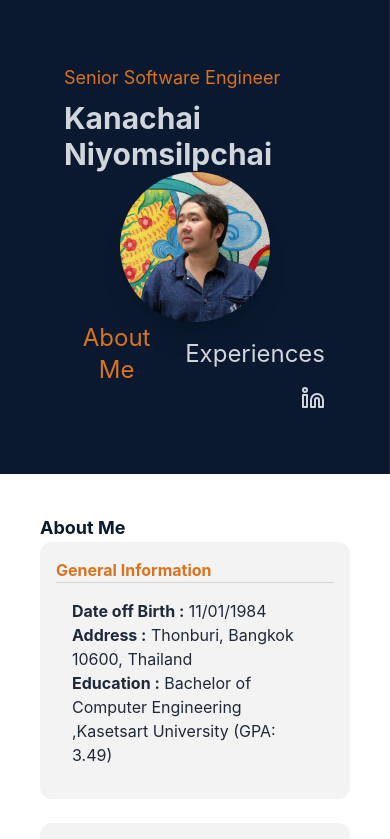
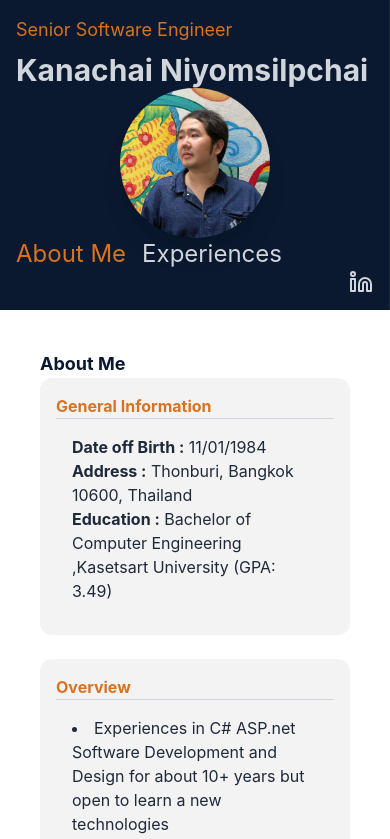
Before and after one commit to senmai121/my-port-folio, a Next.js app: page / in a window 390 px wide. Shown: the top 839 px of the page. Built offline with nearby package versions, Linux system fonts and the light colour scheme; no server answers.

Commit message:
Fix lay out

```diff
--- a/src/pages/MainLayout.tsx
+++ b/src/pages/MainLayout.tsx
@@ -28,7 +28,7 @@ export default function Home() {
             {/* Left Side - Fixed Name */}
 
 
-            <div className="lg:w-1/4 md:w-1/3 bg-[#0a192f] backdrop-opacity-50 w-full border-r border-gray-800 p-16 flex flex-col justify-top lg:sticky top-0 lg:h-screen sm:h-1/2">
+            <div className="lg:w-1/4 md:w-1/3 bg-[#0a192f] backdrop-opacity-50 w-full border-r border-gray-800 p-4 md:p-16 flex flex-col justify-top lg:sticky top-0 lg:h-screen sm:h-1/2">
 
                 {/*<div className="absolute inset-0 bg-white bg-white/30 backdrop-invert backdrop-opacity-30"></div>*/}
                 <div className="flex-1 relative z-10">
@@ -65,7 +65,7 @@ export default function Home() {
                 </nav>
                 </div>
 
-                <div className="flex-1 flex items-end justify-end relative z-10">
+                <div className="flex-1 flex items-end justify-end md:justify-center relative z-10">
                     <div className="flex space-x-4  space-y-4">
 
                         <a href="https://www.linkedin.com/in/kanachai-niyomsilpchai-674671141/" target="_blank" rel="noopener noreferrer">
```
